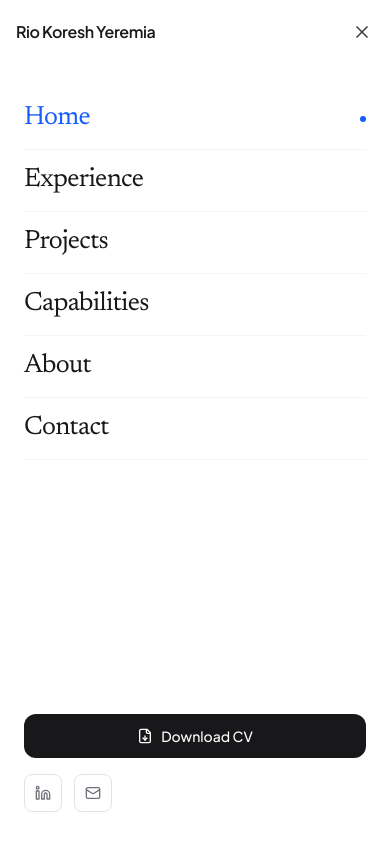
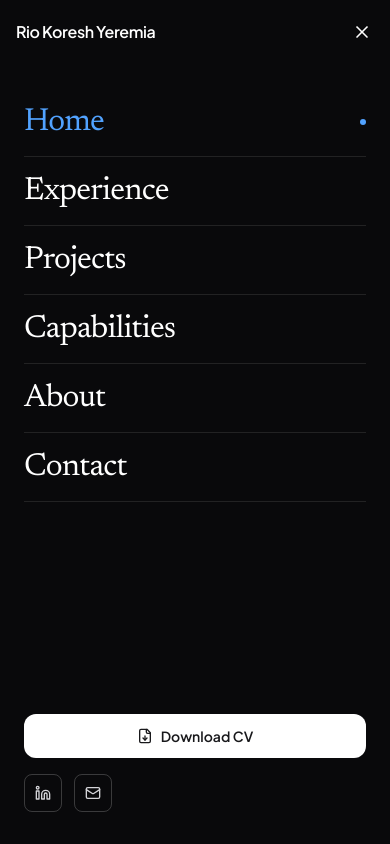
Before and after one commit to siagianrio10-cell/rio-koresh-portfolio, a React (Vite) app: page / in a window 390 px wide. Both pictures are taken after a click on the button 362 px from the left and 32 px from the top of the page. Shown: the top 844 px of the page. Built offline with nearby package versions, Linux system fonts and the light colour scheme.

Commit message:
Update Header.tsx

```diff
--- a/src/components/Header.tsx
+++ b/src/components/Header.tsx
@@ -66,7 +66,7 @@ export const Header: React.FC<HeaderProps> = ({
     <header
       className={`fixed top-0 left-0 right-0 z-40 transition-all duration-200 ${
         mobileMenuOpen
-          ? "bg-white border-b border-zinc-200"
+          ? "bg-zinc-950 border-b border-zinc-800"
           : isScrolled
           ? "bg-white/95 backdrop-blur-md border-b border-zinc-200/80 shadow-2xs"
           : "bg-[#FAFAFA]/90 backdrop-blur-xs border-b border-zinc-200/50"
@@ -79,7 +79,11 @@ export const Header: React.FC<HeaderProps> = ({
             onClick={() => handleNavClick("home")}
             className="text-left group cursor-pointer focus-visible:outline-hidden focus-visible:ring-2 focus-visible:ring-blue-600 rounded"
           >
-            <span className="text-base sm:text-lg font-semibold tracking-tight text-zinc-900 group-hover:text-blue-900 transition-colors">
+            <span
+              className={`text-base sm:text-lg font-semibold tracking-tight transition-colors ${
+                mobileMenuOpen ? "text-white" : "text-zinc-900 group-hover:text-blue-900"
+              }`}
+            >
               {PROFILE.name}
             </span>
           </button>
@@ -126,7 +130,11 @@ export const Header: React.FC<HeaderProps> = ({
           {/* Mobile Menu Toggle */}
           <button
             onClick={() => setMobileMenuOpen(!mobileMenuOpen)}
-            className="md:hidden p-2.5 -mr-2 text-zinc-700 hover:text-zinc-900 hover:bg-zinc-100 rounded-lg transition-colors cursor-pointer"
+            className={`md:hidden p-2.5 -mr-2 rounded-lg transition-colors cursor-pointer ${
+              mobileMenuOpen
+                ? "text-white hover:bg-white/10"
+                : "text-zinc-700 hover:text-zinc-900 hover:bg-zinc-100"
+            }`}
             aria-label={mobileMenuOpen ? "Close navigation menu" : "Open navigation menu"}
             aria-expanded={mobileMenuOpen}
           >
@@ -137,7 +145,7 @@ export const Header: React.FC<HeaderProps> = ({
 
       {/* Mobile Menu: full-screen panel below the header bar */}
       {mobileMenuOpen && (
-        <div className="md:hidden absolute left-0 right-0 top-full h-[calc(100dvh-4rem)] bg-white flex flex-col px-6 pt-6 pb-8 overflow-y-auto">
+        <div className="md:hidden absolute left-0 right-0 top-full h-[calc(100dvh-4rem)] bg-zinc-950 flex flex-col px-6 pt-6 pb-8 overflow-y-auto">
           <nav className="flex-1">
             {navLinks.map((link) => {
               const isActive = activeSection === link.id && !isCaseStudyOpen;
@@ -145,13 +153,13 @@ export const Header: React.FC<HeaderProps> = ({
                 <button
                   key={link.id}
                   onClick={() => handleNavClick(link.id)}
-                  className={`flex w-full items-center justify-between py-3.5 border-b border-zinc-100 text-left font-serif text-[1.65rem] leading-tight tracking-tight transition-colors cursor-pointer ${
-                    isActive ? "text-blue-600" : "text-zinc-900 active:text-blue-600"
+                  className={`flex w-full items-center justify-between py-3.5 border-b border-white/10 text-left font-serif text-[2rem] leading-tight tracking-tight transition-colors cursor-pointer ${
+                    isActive ? "text-blue-400" : "text-white active:text-blue-400"
                   }`}
                 >
                   <span>{link.label}</span>
                   {isActive && (
-                    <span className="h-1.5 w-1.5 rounded-full bg-blue-600" aria-hidden="true" />
+                    <span className="h-1.5 w-1.5 rounded-full bg-blue-400" aria-hidden="true" />
                   )}
                 </button>
               );
@@ -165,26 +173,26 @@ export const Header: React.FC<HeaderProps> = ({
               target="_blank"
               rel="noreferrer"
               onClick={() => setMobileMenuOpen(false)}
-              className="flex w-full items-center justify-center gap-2 py-3 text-sm font-medium text-white bg-zinc-900 rounded-xl active:bg-zinc-800"
+              className="flex w-full items-center justify-center gap-2 py-3 text-sm font-semibold text-zinc-900 bg-white rounded-xl active:bg-zinc-200"
             >
               <FileDown className="w-4 h-4" />
               <span>Download CV</span>
             </a>
 
-            <div className="flex items-center gap-3 text-zinc-500">
+            <div className="flex items-center gap-3 text-zinc-300">
               <a
                 href={PROFILE.linkedin}
                 target="_blank"
                 rel="noreferrer"
                 aria-label="LinkedIn"
-                className="p-2.5 rounded-lg border border-zinc-200 hover:text-zinc-900 hover:bg-zinc-50 transition-colors"
+                className="p-2.5 rounded-lg border border-white/20 hover:text-white hover:bg-white/10 transition-colors"
               >
                 <Linkedin className="w-4 h-4" />
               </a>
               <a
                 href={`mailto:${PROFILE.email}`}
                 aria-label="Email"
-                className="p-2.5 rounded-lg border border-zinc-200 hover:text-zinc-900 hover:bg-zinc-50 transition-colors"
+                className="p-2.5 rounded-lg border border-white/20 hover:text-white hover:bg-white/10 transition-colors"
               >
                 <Mail className="w-4 h-4" />
               </a>
```
